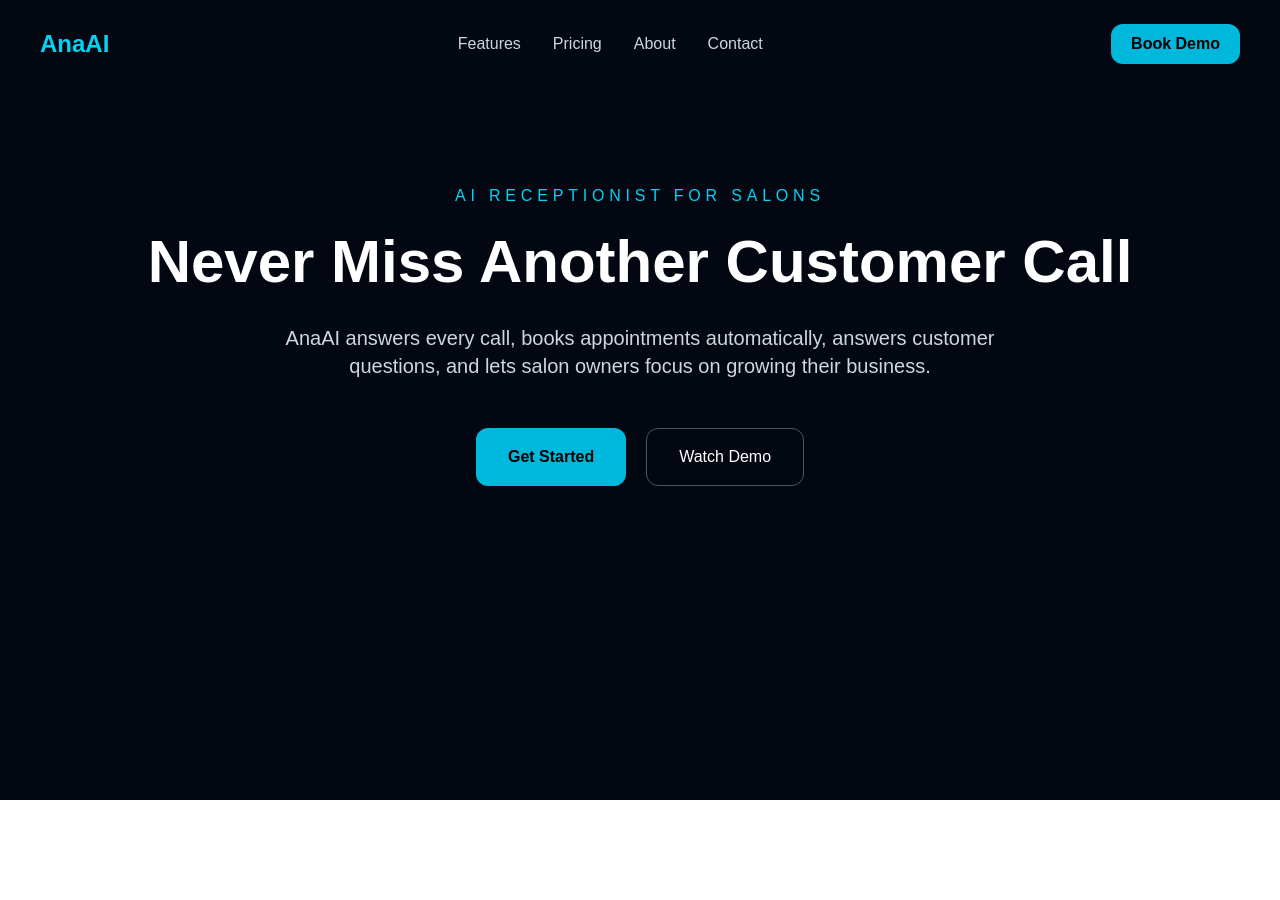
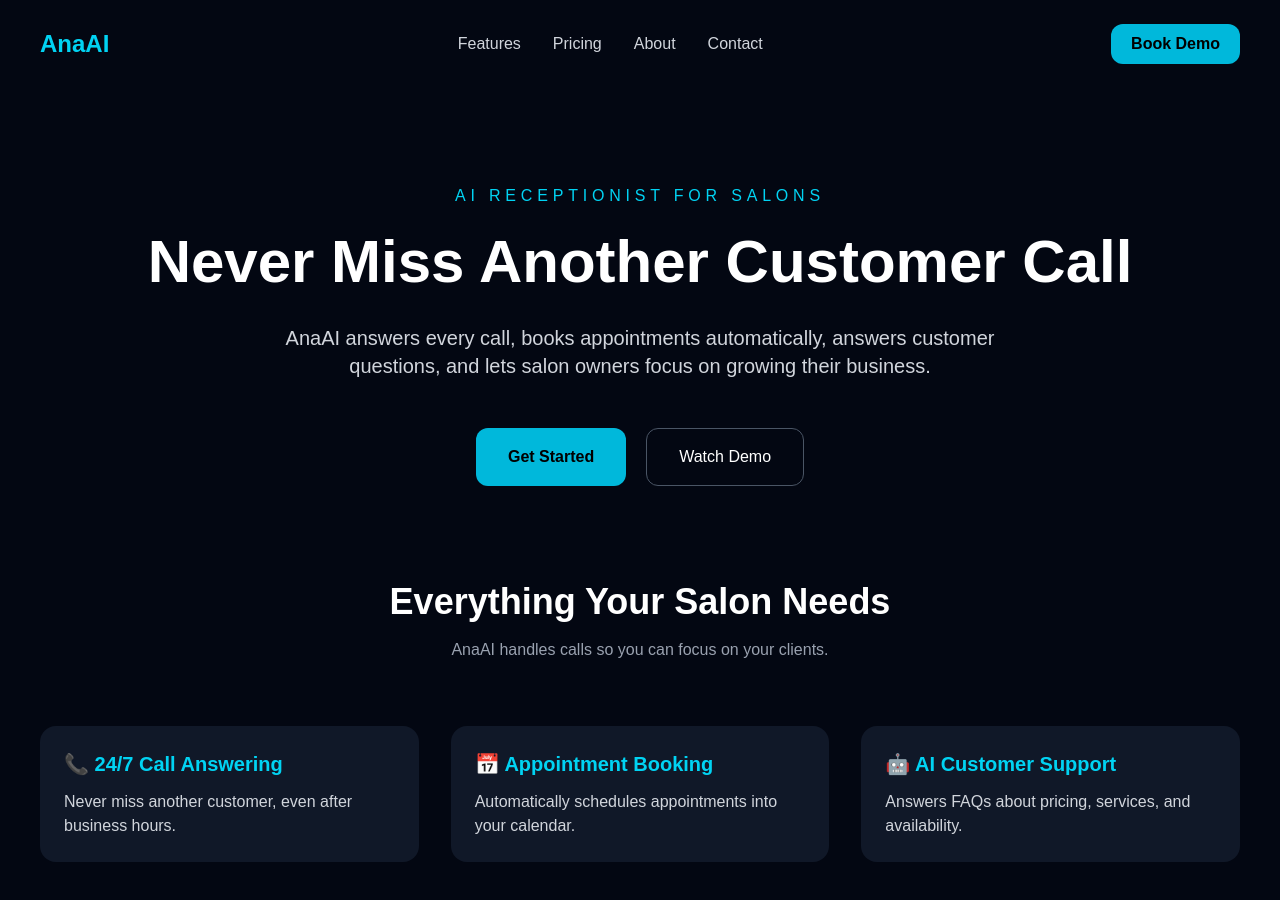
Before and after one commit to ProjectAnaAI/anaai, a Next.js app: page / in a window 1280 px wide. Shown: the top 900 px of the page. Before the commit the page ends 800 px from the top, so only its background shows below. Built offline with nearby package versions, Linux system fonts and the light colour scheme.

Commit message:
Fixed homepage layout

```diff
--- a/app/page.tsx
+++ b/app/page.tsx
@@ -54,7 +54,53 @@
                 </div>
 
       </section>
+      {/* Features */}
 
+      <section className="px-10 py-24">
+
+        <h2 className="text-center text-4xl font-bold">
+          Everything Your Salon Needs
+        </h2>
+
+        <p className="mt-4 text-center text-gray-400">
+          AnaAI handles calls so you can focus on your clients.
+        </p>
+
+        <div className="mt-16 grid gap-8 md:grid-cols-3">
+
+          <div className="rounded-2xl bg-gray-900 p-6">
+            <h3 className="text-xl font-bold text-cyan-400">
+              📞 24/7 Call Answering
+            </h3>
+
+            <p className="mt-3 text-gray-300">
+              Never miss another customer, even after business hours.
+            </p>
+          </div>
+
+          <div className="rounded-2xl bg-gray-900 p-6">
+            <h3 className="text-xl font-bold text-cyan-400">
+              📅 Appointment Booking
+            </h3>
+
+            <p className="mt-3 text-gray-300">
+              Automatically schedules appointments into your calendar.
+            </p>
+          </div>
+
+          <div className="rounded-2xl bg-gray-900 p-6">
+            <h3 className="text-xl font-bold text-cyan-400">
+              🤖 AI Customer Support
+            </h3>
+
+            <p className="mt-3 text-gray-300">
+              Answers FAQs about pricing, services, and availability.
+            </p>
+          </div>
+
+        </div>
+
+      </section>
     </main>
   );
 }
```
